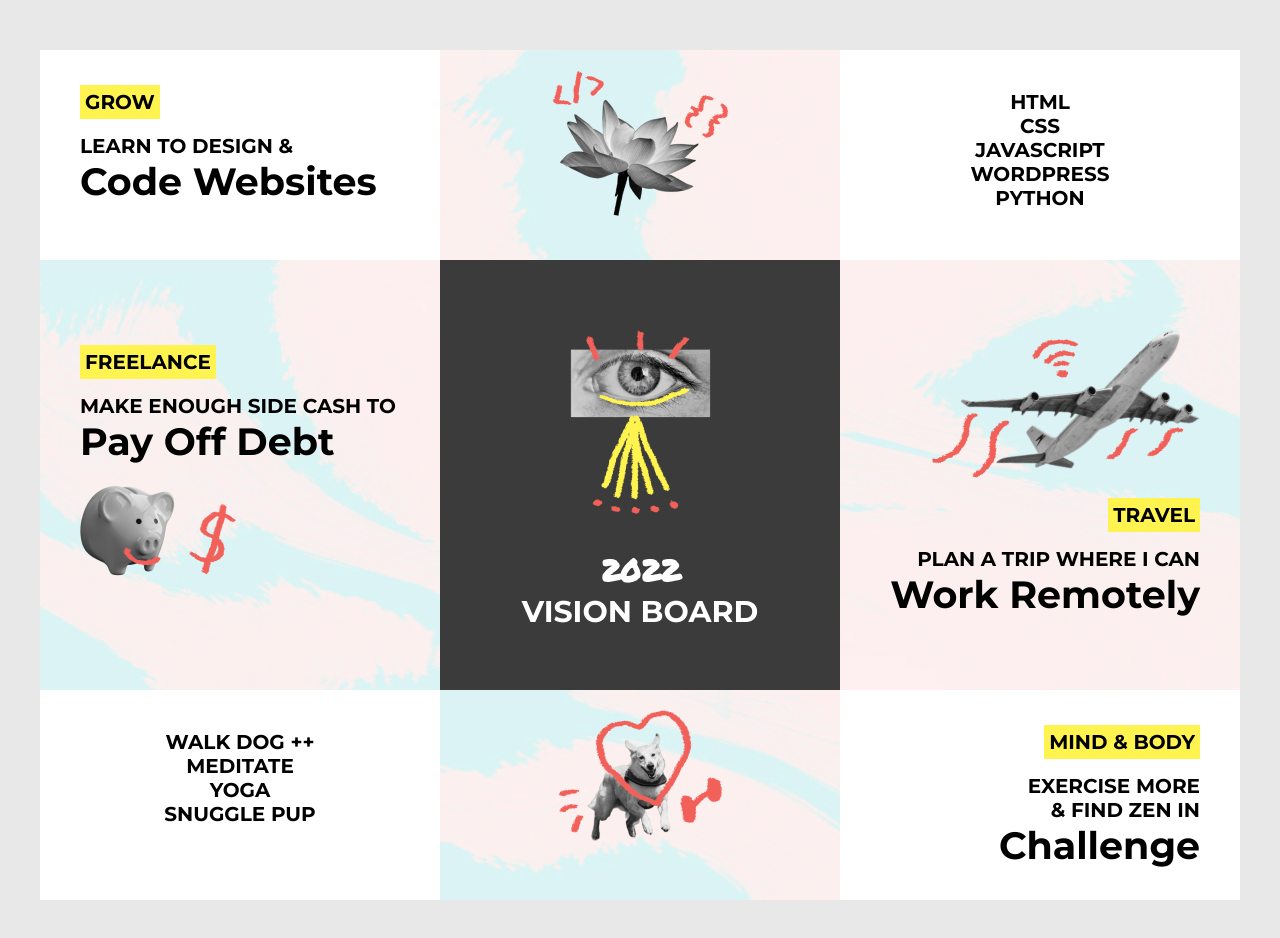
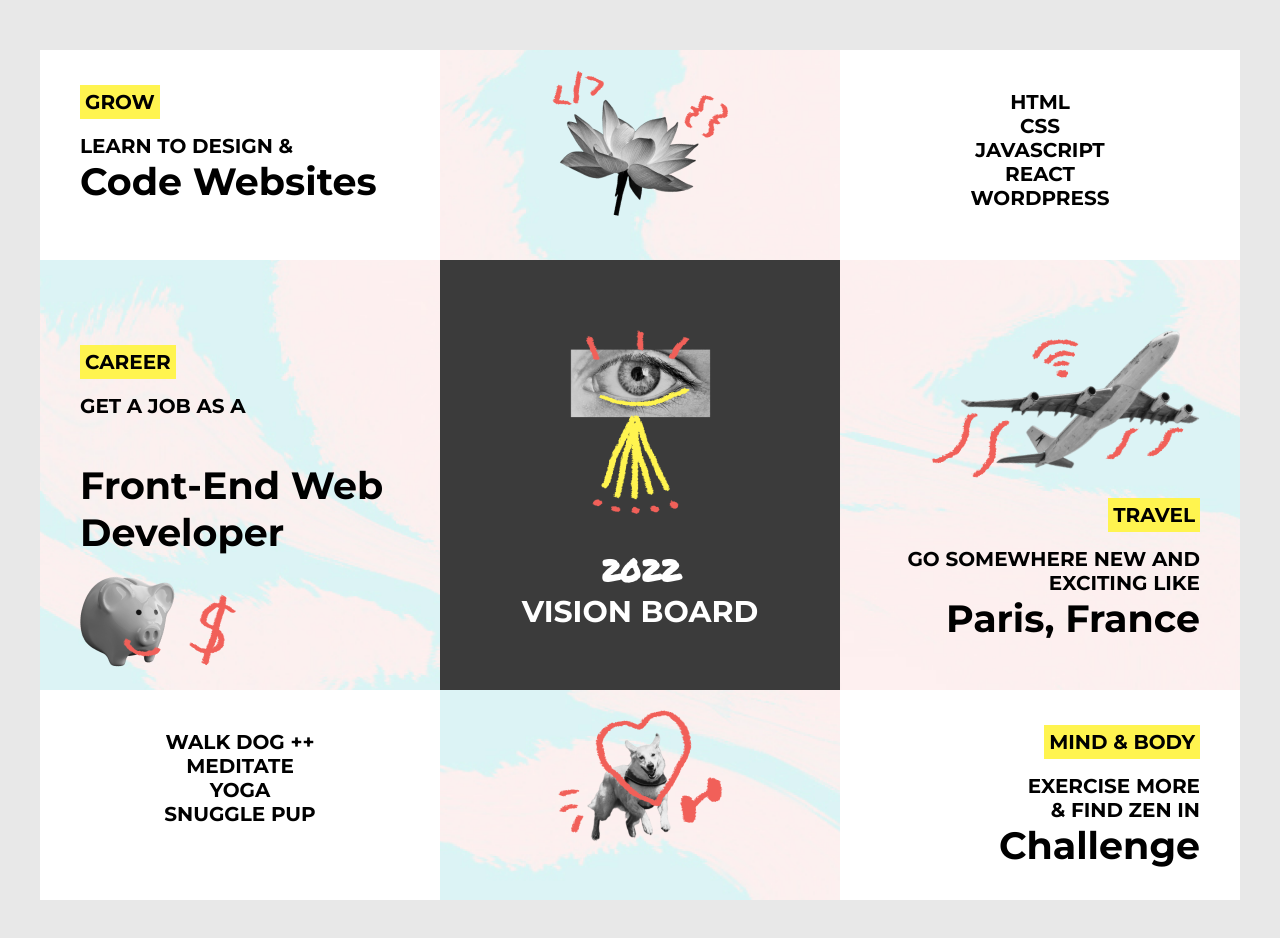
Before and after one commit to Rae1821/vision-board, a plain HTML site: page index.html in a window 1280 px wide. Drawn offline with Linux system fonts and the light colour scheme.

Commit message:
Added new goals

```diff
--- a/index.html
+++ b/index.html
@@ -23,15 +23,15 @@
 				  HTML<br>
 				 css <br>
 				 JavaScript<br>
+				 React<br>
 				 Wordpress<br>
-				 Python<br>
 			  </p>
 		</div>
 		<br>
 		<!-- Large Blocks In Middle -->
 		<div class="block large-block">
-				<p><span class="highlight">Freelance</span></p>
-				<p class="uppercase">Make Enough Side Cash to<br><span class="capitalize"><strong>Pay off debt</strong></span></p>
+				<p><span class="highlight">Career</span></p>
+				<p class="uppercase">Get a job as a </p><br><span class="capitalize"><strong>Front-End Web Developer</strong></span></p>
 				<img src="img/piggy.png" alt="piggy"/>
 		</div>
 		<div class="block large-block center dark-bg">
@@ -41,7 +41,7 @@
 		<div class="block right large-block">
 				<img src="img/plane.png" alt="plane"/>
 				<p><span class="highlight">Travel</span></p>
-				<p class="uppercase">Plan A Trip Where I Can<br><span class="capitalize"><strong>Work Remotely</strong></span></p>
+				<p class="uppercase">Go somewhere new and exciting like <br><span class="capitalize"><strong>Paris, France</strong></span></p>
 		</div>
 		<!-- Small Blocks On Bottom-->
 		<div class="block small-block top-padding center light-bg">
```
